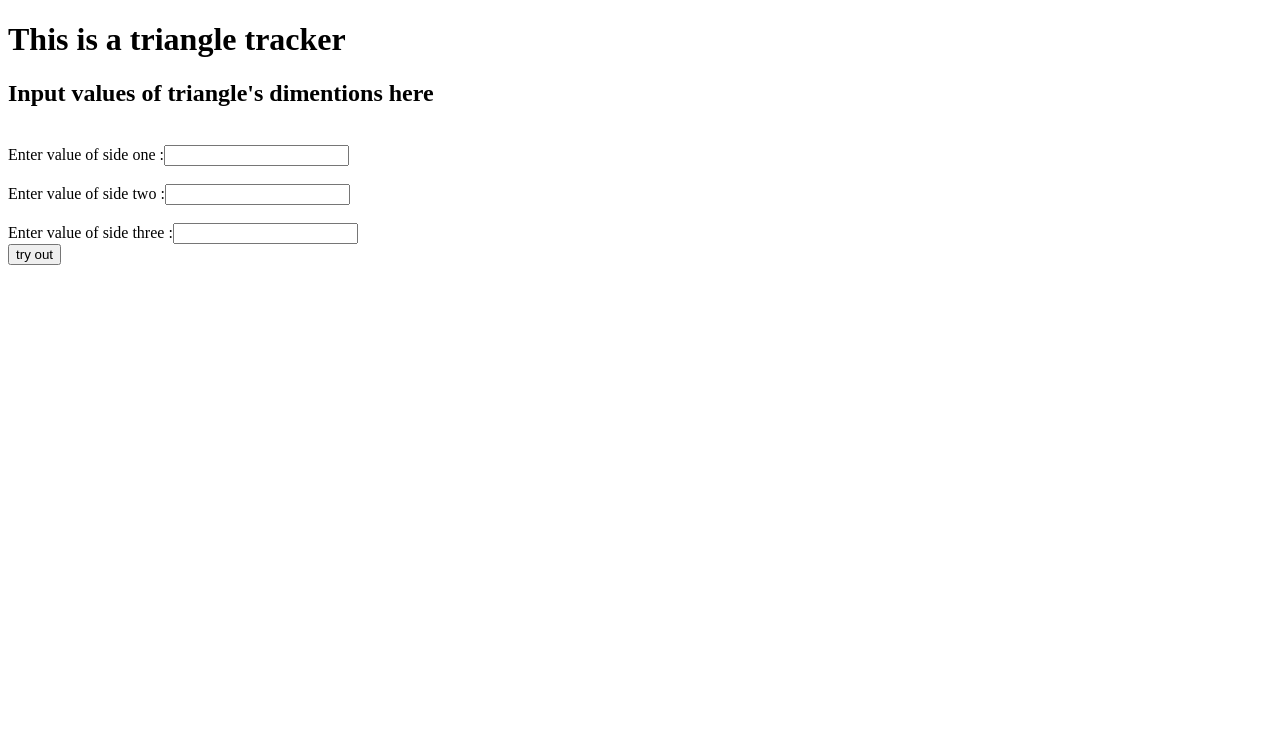
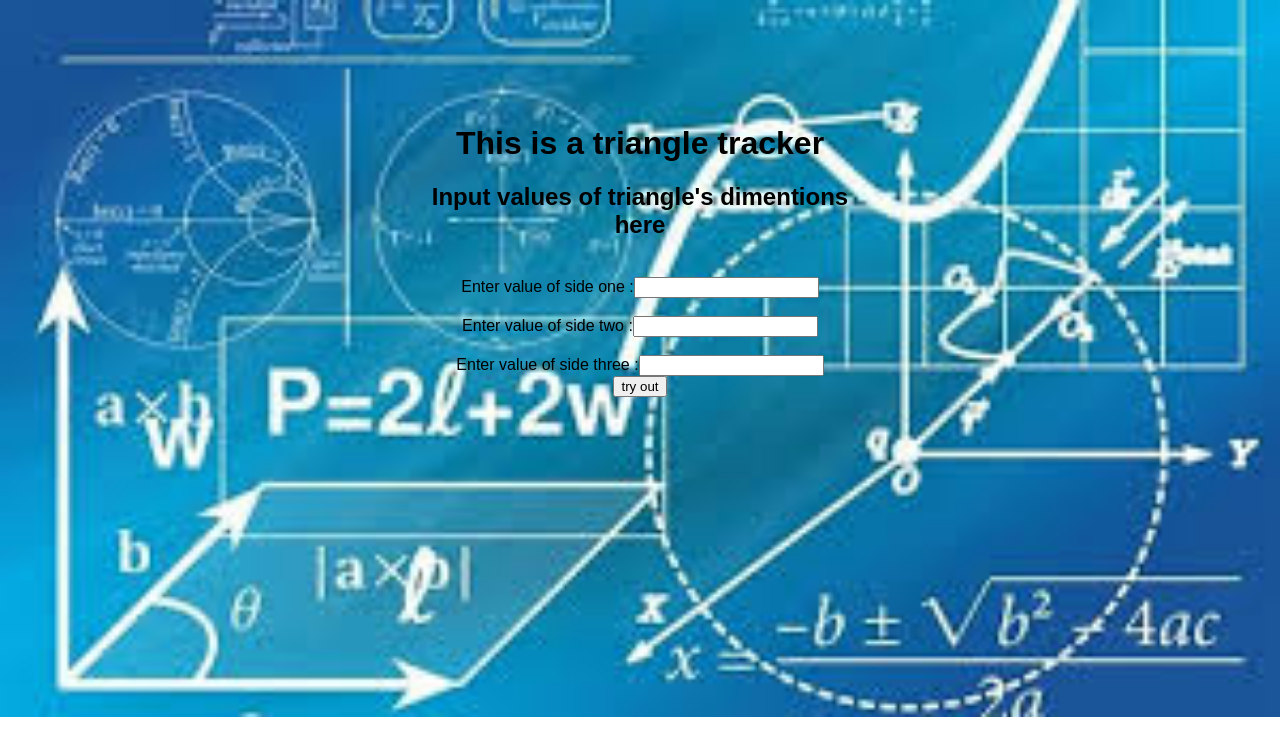
Before and after one commit to newtontush/triangle-tracker, a plain HTML site: page index.html in a window 1280 px wide. Drawn offline with Linux system fonts and the light colour scheme; files whose address does not match are found by name.

Commit message:
Add syles.css

```diff
--- a/css/syles.css
+++ b/css/syles.css
@@ -0,0 +1,14 @@
+body{
+    background:url(/home/newton/Documents/secondProject/images/math.jpg) no-repeat;
+    background-size: cover;
+}
+.box{
+    width: 450px;
+    background: rgba(0, 0, 0, 0);
+    padding:40px;
+    text-align: center;
+    margin:auto;
+    margin-top: 5%;
+    color:black;
+    font-family: sans-serif;
+}
--- a/index.html
+++ b/index.html
@@ -1,10 +1,11 @@
 <!DOCTYPE html>
 <html>
     <head>
-        <link href="css/styles.css" rel="stylesheet" type="text/css">
+            <link href="css/syles.css"rel="stylesheet" type="text/css">
         <title>The triangle tracker</title>
     </head>
     <body>
+        <div class="box">
           <h1>This is a triangle tracker</h1>
           <h2>Input values of triangle's dimentions here</h2>
 
@@ -12,6 +13,7 @@
           <br>Enter value of side two :<input type="number" id="twoSide"/><br>
           <br>Enter value of side three :<input type="number" id="threeSide"/><br>
 <button type="button"class="btn" onclick="findout()" name="botton">try out</button>
+</div>
 <script src="js/scripts.js"></script>
         </body>
 </html>
```
Also changed, not shown: images/math.jpg (added).
